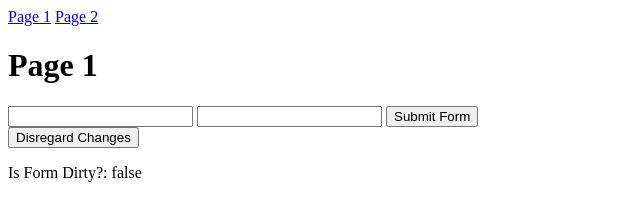
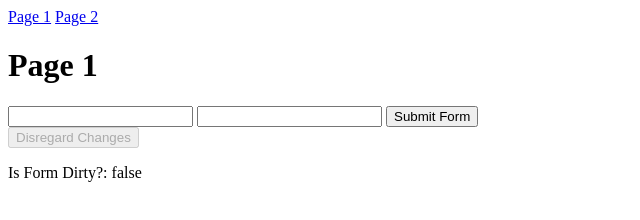
Before and after one commit to facultymatt/angular-unsavedChanges, a website: page demo/index.html at #/page1 in a window 1280 px wide. Shown: the whole page, without its empty margins (0-640 px from the left). Drawn offline with nearby package versions, Linux system fonts and the light colour scheme; some packages are replaced by stand-ins of ours.

Commit message:
added ability to disable disreguard changes based on form cleanliness

```diff
--- a/demo/page1.html
+++ b/demo/page1.html
@@ -5,7 +5,7 @@
         <input type="text" name="email" ng-model="user.email">
         <button type="submit">Submit Form</button>
     </form>
-    <button unsaved-warning-clear>Disregard Changes</button>
+    <button unsaved-warning-clear ng-disabled="demoForm.$pristine">Disregard Changes</button>
 
     <p>Is Form Dirty?: {{demoForm.$dirty}}</p>
     <p ng-show="message">Message: {{message}}</p>
```
